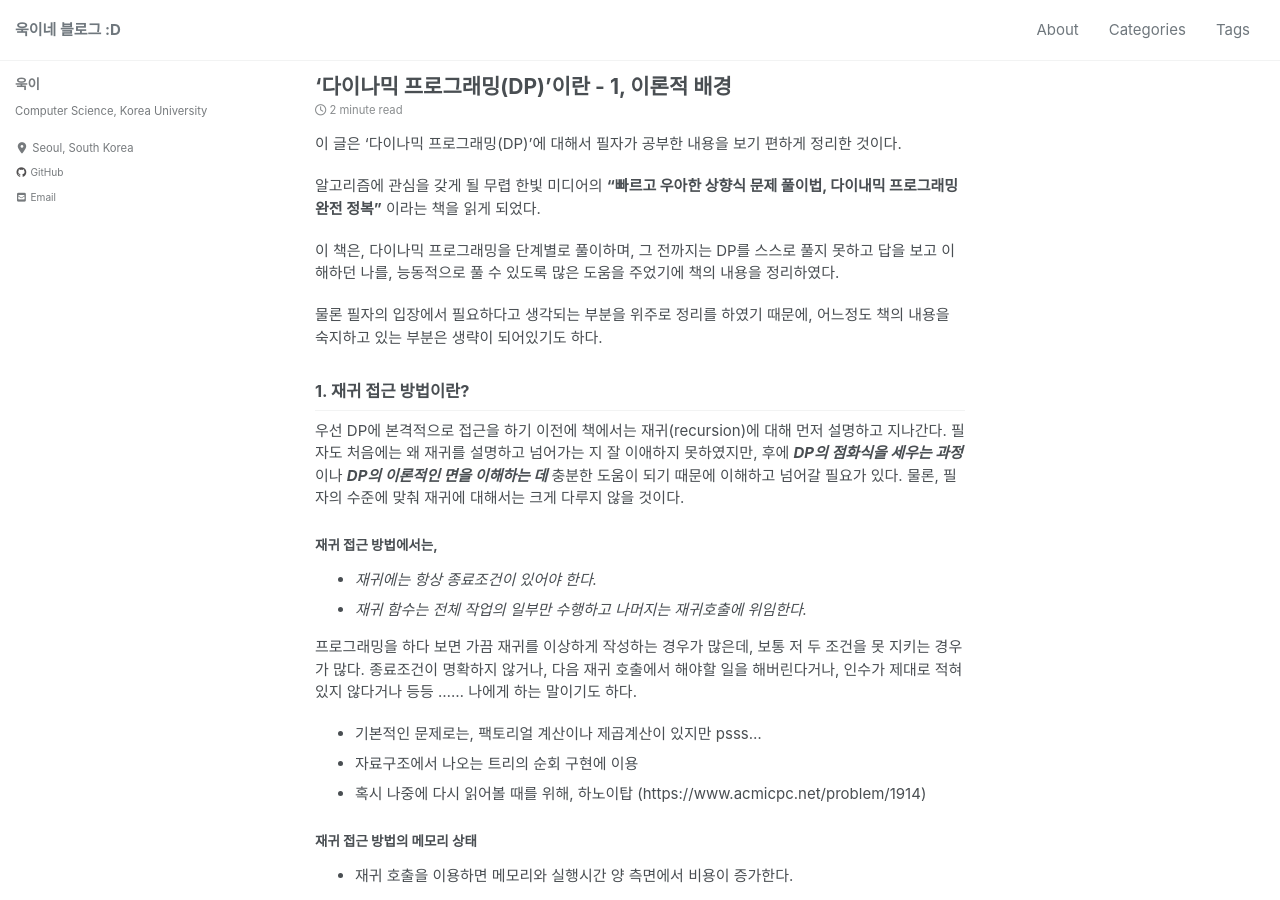
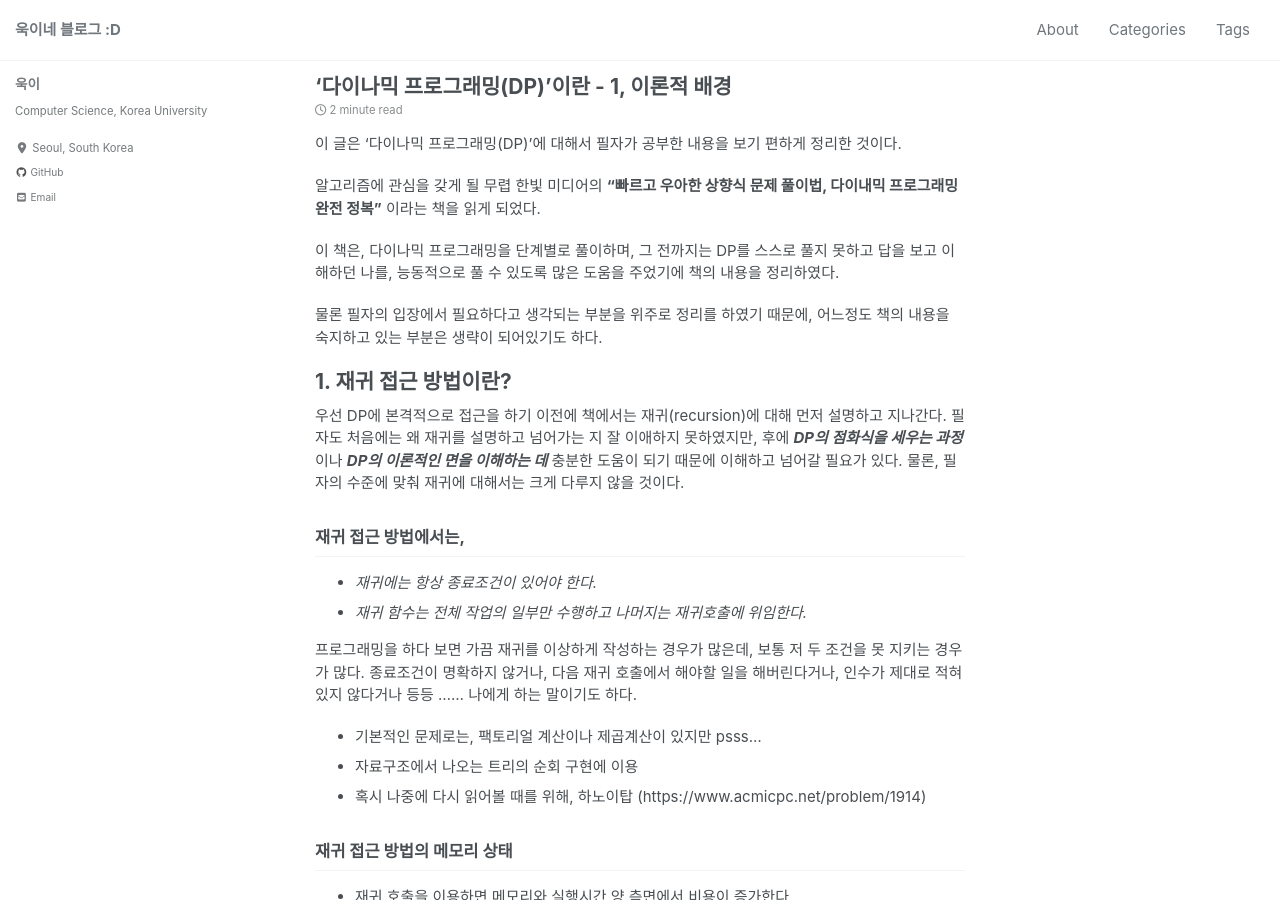
Before and after one commit to woog2roid/old-blog, a Jekyll site: the page built from _posts/2020-12-23-'다이나믹 프로그래밍(DP)'-1, 이론적 배경.md, in a window 1280 px wide and 900 px high. Built offline with Jekyll 4.4.1, drawn with Linux system fonts in a browser that asks for light colours; cached includes are drawn as plain includes; nearby versions of some CDN libraries.

```diff
--- a/_posts/2020-12-23-'다이나믹 프로그래밍(DP)'-1, 이론적 배경.md
+++ b/_posts/2020-12-23-'다이나믹 프로그래밍(DP)'-1, 이론적 배경.md
@@ -16,11 +16,11 @@ tags:
 
 물론 필자의 입장에서 필요하다고 생각되는 부분을 위주로 정리를 하였기 때문에, 어느정도 책의 내용을 숙지하고 있는 부분은 생략이 되어있기도 하다.
 
-## 1. 재귀 접근 방법이란?
+# 1. 재귀 접근 방법이란?
 
 우선 DP에 본격적으로 접근을 하기 이전에 책에서는 재귀(recursion)에 대해 먼저 설명하고 지나간다. 필자도 처음에는 왜 재귀를 설명하고 넘어가는 지 잘 이애하지 못하였지만, 후에 __*DP의 점화식을 세우는 과정*__ 이나 __*DP의 이론적인 면을 이해하는 데*__ 충분한 도움이 되기 때문에 이해하고 넘어갈 필요가 있다. 물론, 필자의 수준에 맞춰 재귀에 대해서는 크게 다루지 않을 것이다.
 
-### 재귀 접근 방법에서는,
+## 재귀 접근 방법에서는,
 - *재귀에는 항상 종료조건이 있어야 한다.*
 - *재귀 함수는 전체 작업의 일부만 수행하고 나머지는 재귀호출에 위임한다.*
 
@@ -30,12 +30,12 @@ tags:
 - 자료구조에서 나오는 트리의 순회 구현에 이용
 - 혹시 나중에 다시 읽어볼 때를 위해, 하노이탑 (https://www.acmicpc.net/problem/1914)
 
-### 재귀 접근 방법의 메모리 상태
+## 재귀 접근 방법의 메모리 상태
 - 재귀 호출을 이용하면 메모리와 실행시간 양 측면에서 비용이 증가한다.
 
-## 2. 메모이제이션
+# 2. 메모이제이션
 
-### *재귀접근 방식이 가지는 특징*
+## *재귀접근 방식이 가지는 특징*
 - *최적의 하위 구조를 가짐* --> n을 푸는 방법과 n-1을 푸는 방법이 동일하다는 의미
 - *하위 문제의 반복 계산* --> 꼭 그렇다는 것은 아니고 복잡한 재귀 문제에서는 그러하다라는 것
 
@@ -45,9 +45,9 @@ __*이는 DP를 조금이라도 공부해본 사람이라면 많이 들어봤을
 
 [wiki/메모이제이션](https://ko.wikipedia.org/wiki/%EB%A9%94%EB%AA%A8%EC%9D%B4%EC%A0%9C%EC%9D%B4%EC%85%98)
 
-### __이 파트에서는 메모이제이션이 overlapping subproblems(하위 문제의 반복 계산)을 해결하기 위한 방법임을 이해하면 된다.__
+## __이 파트에서는 메모이제이션이 overlapping subproblems(하위 문제의 반복 계산)을 해결하기 위한 방법임을 이해하면 된다.__
 
-## 3. Top-Down vs Bottom-Up?
+# 3. Top-Down vs Bottom-Up?
 
 이 책에서는, Top-Down보다는 Bottom-Up에 맞추어서 설명을 하고 있다. 그 이유로는, 재귀방식 자체의 문제 때문인데, 스택에 메모리를 계속해서 쌓아두는 것과 모르는 값을 호출해서 역으로 내려가기 때문이다.
 
@@ -57,7 +57,7 @@ __*이는 DP를 조금이라도 공부해본 사람이라면 많이 들어봤을
 
 확인해보면 상향식 방법이 하향식 방법에 비해 빠른 것을 확인해 볼 수 있다.
 
-### 하지만, 항상 상향식 방법이 하향식 방법에 비해 빠른 성능을 자랑하는 것은 아닌데, 상향식 DP가 적절한 풀이법이 아닌경우는, __굳이 다 계산하지 않아도 되는 경우이다.__
+## 하지만, 항상 상향식 방법이 하향식 방법에 비해 빠른 성능을 자랑하는 것은 아닌데, 상향식 DP가 적절한 풀이법이 아닌경우는, __굳이 다 계산하지 않아도 되는 경우이다.__
 
 상향식 DP는 아래에서 부터 채워 올라가기 때문에, 캐시의 모든 부분으 채워 올라간다는 단점이 존재한다. 하지만, 문제에 따라 굳이 모든 경우가 필요하지 않은 경우가 존재한다. 그 예로 바로 조합(combination)이다.
 
@@ -65,7 +65,7 @@ __*이는 DP를 조금이라도 공부해본 사람이라면 많이 들어봤을
 
 C(5,4)를 구하기 위해서 Top-Down방식에서는 C(5,4) = C(4,3) + C(4,4) / C(4,3) = ...... 과 같은 방식으로 필요한 값만을 계산해 나갈 것이다. 하지만, Bottom-Up 방식에서는 그저 모든 index를 채워나가며 올라가기 때문에 성능이 떨어질 수 밖에 없다.
 
-## 간단하게 정리하자면,
+# 간단하게 정리하자면,
 - __DP는 재귀를 최적화 한다.__
   - overlapping subproblem을 해결하기 위해서 memoization 기법이 사용된다.
   - Top-down 방식과 Bottom-Up 방식중에는 대게는 Bottom-Up 방식이 성능이 더 뛰어나다
```
Also changed, not shown: _posts/2020-12-25-'다이나믹 프로그래밍(DP)'-2, 접근 방법.md (+1 -1 lines), _posts/2020-12-26-'다이나믹 프로그래밍(DP)'-3, 문제 풀이.md (+3 -3 lines).
